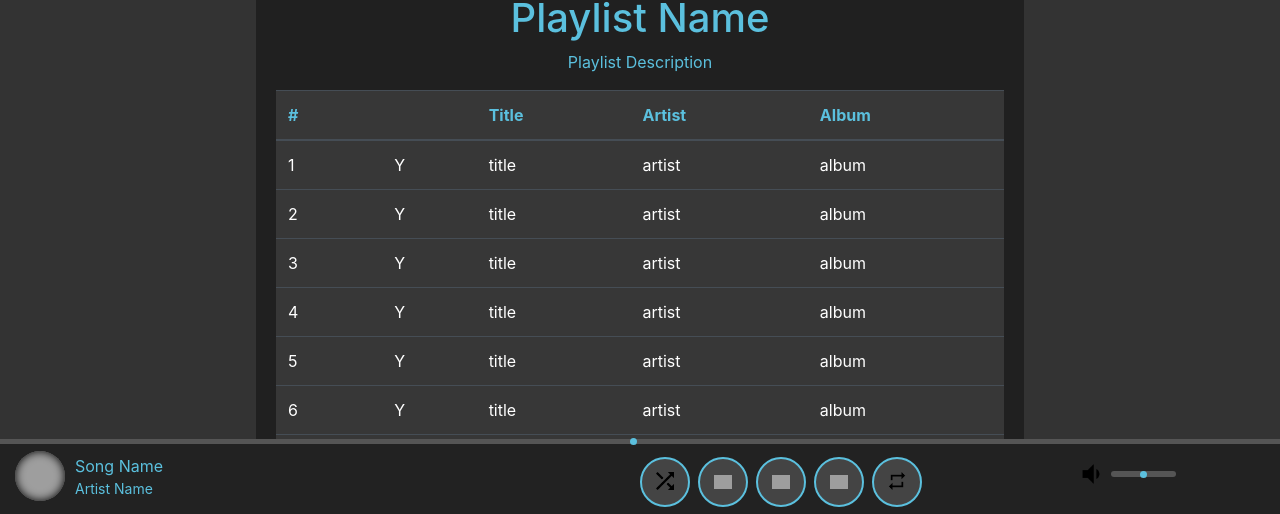
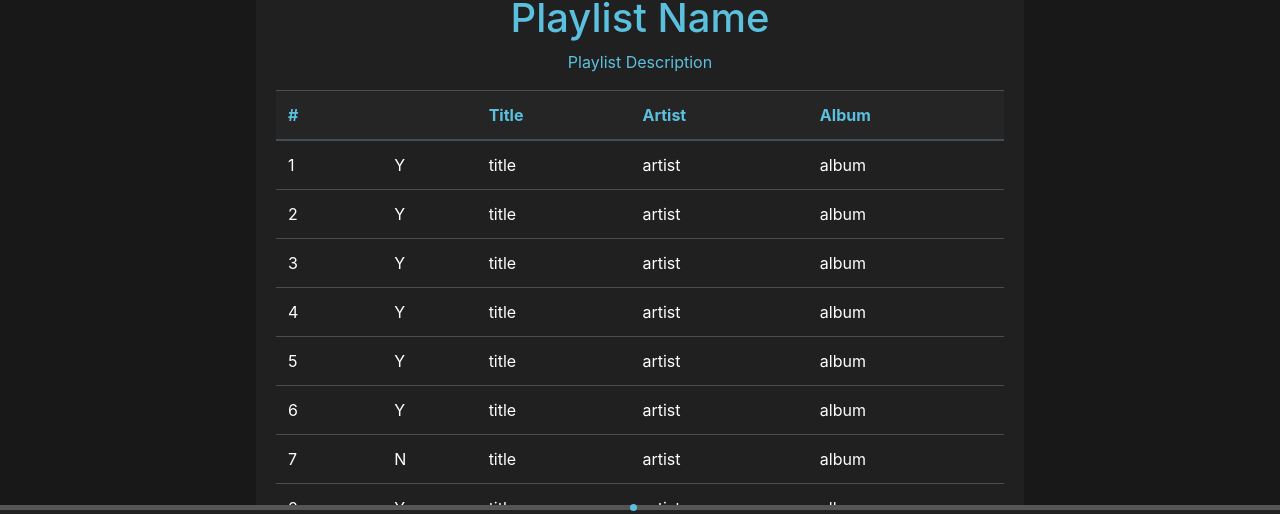
Before and after one commit to amir78729/vue-music-player, a Vue app: page / in a window 1280 px wide. Shown: the part 286-800 px from the top of the page. Built offline with nearby package versions, Linux system fonts and the light colour scheme; grey boxes are pictures that could not be loaded.

Commit message:
footer hover daali mooshe (hamid's idea)

```diff
--- a/src/App.vue
+++ b/src/App.vue
@@ -70,10 +70,10 @@
   /*#center:after    { content:' '; clear:both; display:block; height:0; overflow:hidden }*/
 
   .side {
-    background-color: #333333;
+    background-color: #181818;
     /*height: calc(100vh - 130px);*/
     width: 20%;
-    height: calc(100vh - 130px);
+    height: calc(100vh - 60px);
     overflow: auto;
     /*display: flex;*/
     margin: 0;
@@ -85,6 +85,13 @@
     /*height: 100%;*/
     margin: 0;
     padding: 0;
+    z-index: 51;
+    transition: .2s;
+
+  }
+  #east:hover {
+    transition: .2s;
+    box-shadow: 0 0 20px 0 #00000052 ;
   }
   #west {
     /*float: left;*/
@@ -93,12 +100,17 @@
 
     margin: 0;
     padding: 0;
-
+    z-index: 50;
+    transition: .2s;
+  }
+  #west:hover {
+    transition: .2s;
+    box-shadow: 0 0 20px 0 #00000052 ;
   }
   #center {
     /*height: calc(100vh - 130px);*/
     /*height: 80vh;*/
-    height: calc(100vh - 134px);
+    height: calc(100vh - 60px);
     overflow: auto;
     width: 60%;
   }
@@ -113,7 +125,7 @@
   #south {
     width: 100%;
     /*height: 80px;*/
-    background-color: #333333;
+    /*background-color: #333333;*/
     position: fixed;
     bottom: 0;
     z-index: 100;
@@ -122,7 +134,7 @@
   }
   #south:hover {
     transition: .2s;
-    box-shadow: 0 0 20px 0 #00000052 ;
+    /*box-shadow: 0 0 20px 0 #00000052 ;*/
   }
   #north{
     width: 100%;
--- a/src/components/Footer.vue
+++ b/src/components/Footer.vue
@@ -1,7 +1,6 @@
 <template>
+  <div class="footer-empty">
     <div class="footer ">
-<!--    <div class="timeline" :style="{width: 100*timelinePercentage+'%'}">-->
-<!--    </div>-->
       <div style="position: absolute; top:  -18px; width: 100%;">
         <input type="range" min="1" max="100" value="50" class="slider" id="timeline">
       </div>
@@ -14,19 +13,15 @@
           </div>
         </div>
         <div class="buttons container align-content-center col-lg-6 col-md-8 col-sm-8 col-xs-8" align="center">
-<!--        <button class="btn" id="shuffle"><i class="fa fa-play" aria-hidden="true"></i></button>-->
-
-<!--        <button class=""><span id="play">i</span></button>-->
-
           <button class="btn" id="shuffle"></button>
           <button class="btn" id="prev"   ></button>
           <button class="btn" id="play"   ></button>
           <button class="btn" id="next"   ></button>
           <button class="btn" id="repeat" ></button>
-
         </div>
         <div class="col-lg-3 col-md-2 col-sm-1 col-xs-2" style="float: right; position: relative">
           <footer-volume></footer-volume>
+        </div>
       </div>
     </div>
   </div>
@@ -34,8 +29,6 @@
 
 <script>
   import Volume from "./Volume.vue";
-
-
 
   export default {
     data() {
@@ -54,10 +47,21 @@
 </script>
 
 <style scoped>
+  .footer-empty{
+    position: relative;
+  }
+  .footer-empty .footer{
+    bottom: -66px;
+  }
+  .footer-empty:hover .footer{
+    box-shadow: 0 0 20px 0 #00000052 ;
+    bottom: 0;
+  }
   .footer {
     background-color: #222222;
     position: relative;
-    transition: all .5s;
+
+    transition: all .5s ease-in-out;
   }
 
 
@@ -85,7 +89,7 @@
     align-content: center;
   }
   .buttons button {
-    background-color: #444444;
+    background-color: #333333;
     color: #5bc0de;
     border: solid #5bc0de 2px;
     align-content: center;
@@ -102,7 +106,7 @@
 
   }
   .buttons button:hover {
-    background-color: #333333;
+    background-color: #303030;
     color: #5bc0de;
     border: solid #5bc0de 3px;
     /*font-size: 20px;*/
@@ -111,7 +115,7 @@
     /*width: 54px;*/
     position: center;
     transition: all .3s;
-    box-shadow: 0 0 50px 0 #00000066;
+    box-shadow: 0 0 5px 0 #000000;
     z-index: 2;
   }
   .timeline {
--- a/src/components/PlaylistPage.vue
+++ b/src/components/PlaylistPage.vue
@@ -157,16 +157,20 @@
   }
   tr {
     color: white;
-    background-color: #373737;
+    background-color: #202020;
 
   }
   tr:hover {
     color: #5bc0de;
-    background-color: #404040;
+    background-color: #272727;
   }
   th{
-    background-color: #373737;
+    background-color: #252525;
     color: #5bc0de;
+    cursor: default;
+  }
+  td:hover{
+    text-shadow: 0 0 10px black;
     cursor: default;
   }
 
```
Lines whose indentation alone changed are shown as unchanged.
